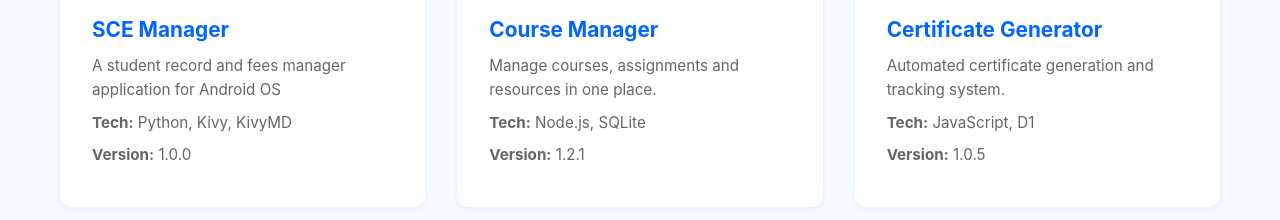
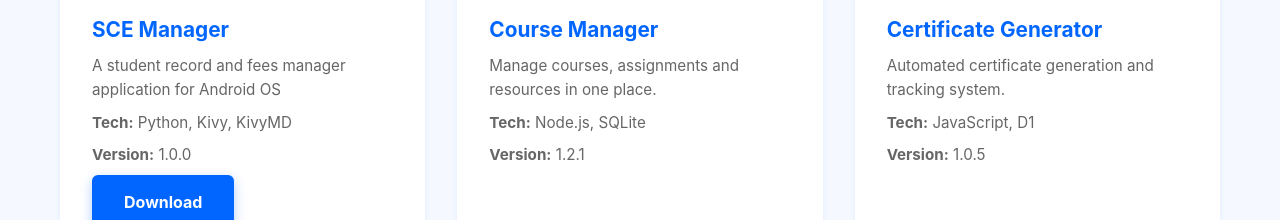
Before and after one commit to Samriddho-Karmakar/Samriddho-Computer-Education, a website: page public/downloads/index.html in a window 1280 px wide. Shown: the part 580-800 px from the top of the page. Drawn offline with Linux system fonts and the light colour scheme.

Commit message:
Update index.html

```diff
--- a/public/downloads/index.html
+++ b/public/downloads/index.html
@@ -42,6 +42,7 @@
           <p>A student record and fees manager application for Android OS</p>
           <p class="app-tech"><strong>Tech:</strong> Python, Kivy, KivyMD</p>
           <p class="app-version"><strong>Version:</strong> 1.0.0</p>
+          <a href="https://github.com/SCE-LLC/SCE-Manager/releases/download/APK-Installer/sce-0.1-arm64.apk" class="btn btn-primary"><strong>Download</strong></a>
         </div>
         <div class="app-card">
           <div class="app-icon" style="font-size:3rem;margin-bottom:1rem">🧩</div>
```
